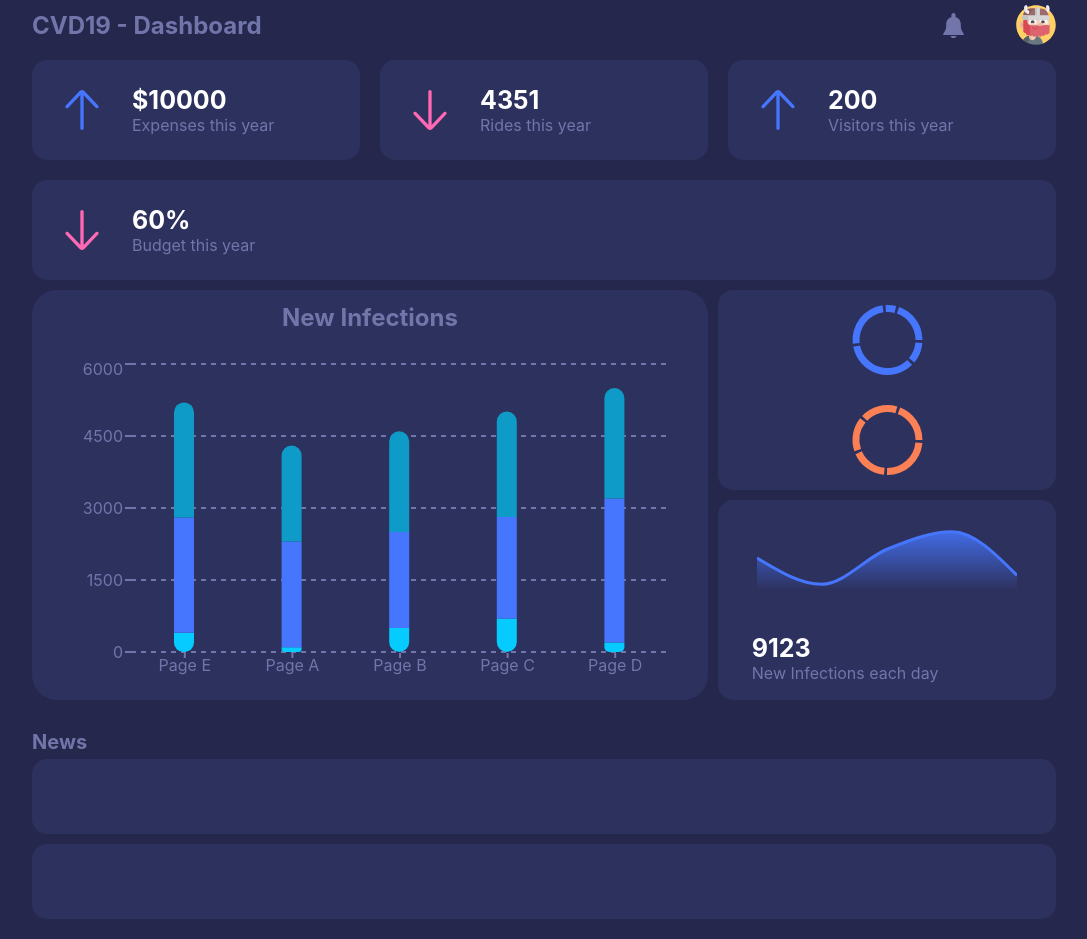
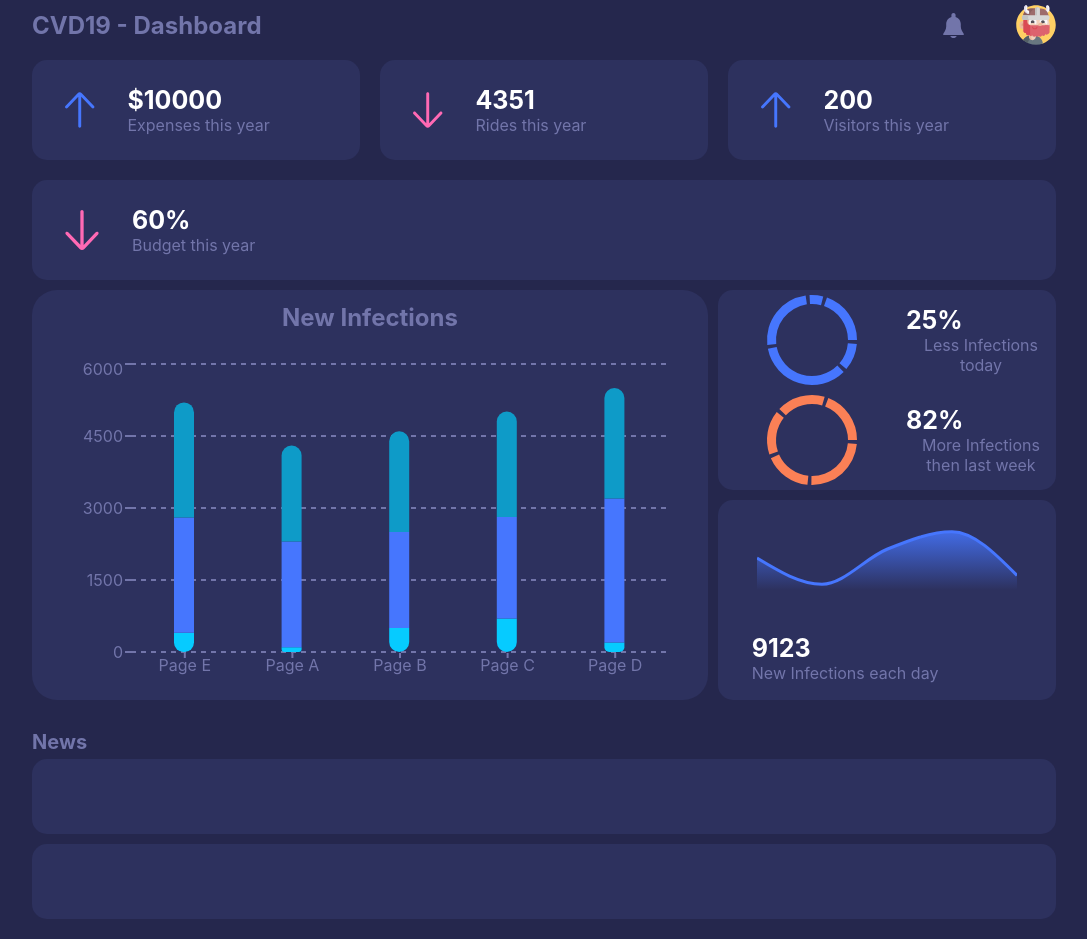
Before and after one commit to SilasNiewierra/cvd-dashboard, a React (Create React App) app: page / in a window 1280 px wide. Shown: the whole page, without its empty margins (96-1183 px from the left). Built offline with nearby package versions, Linux system fonts and the light colour scheme; some icons are missing.

Commit message:
added pie charts

```diff
--- a/src/components/charts/Charts.js
+++ b/src/components/charts/Charts.js
@@ -30,7 +30,8 @@ class Charts extends Component {
                 </div>
                 <div className="side-charts">
                     <div className="chart-top">
-                        <ResponsiveContainer width="50%" height="40%">
+                        <div className="chart-top-content">
+                            <ResponsiveContainer width="100%" height="100%">
                                 <PieChart onMouseEnter={this.onPieEnter}>
                                     <Pie
                                         data={data}
@@ -46,7 +47,13 @@ class Charts extends Component {
                                     </Pie>
                                 </PieChart>
                             </ResponsiveContainer>
-                        <ResponsiveContainer width="50%" height="40%">
+                            <div className="content">
+                                <h2 className="title">25%</h2>
+                                <p className="info">Less Infections today</p>
+                            </div>
+                        </div>
+                        <div className="chart-top-content">
+                            <ResponsiveContainer width="100%" height="100%">
                                 <PieChart onMouseEnter={this.onPieEnter}>
                                     <Pie
                                         data={data}
@@ -62,6 +69,11 @@ class Charts extends Component {
                                     </Pie>
                                 </PieChart>
                             </ResponsiveContainer>
+                            <div className="content">
+                                <h2 className="title">82%</h2>
+                                <p className="info">More Infections then last week</p>
+                            </div>
+                        </div>
 
 
 
--- a/src/components/charts/Charts.scss
+++ b/src/components/charts/Charts.scss
@@ -43,6 +43,15 @@
         border-radius: 15px;
         background-color: $color_box;
         flex: 2;
+
+        > .chart-top-content {
+            display: flex;
+            flex-direction: row;
+            align-items: center;
+            justify-content: flex-start;
+            width: 100%;
+            min-height: 100px;
+        }
     }
 
     > .chart-bottom {
@@ -55,8 +64,10 @@
         border-radius: 15px;
         background-color: $color_box;
         flex: 1;
+    }
+}
 
-        > .content {
+.content {
     display: flex;
     flex-direction: column;
     align-items: flex-start;
@@ -76,8 +87,6 @@
         color: $color_light_text;
     }
 }
-    }
-}
 
 @media only screen and (max-width: 700px) {
     .chart-flex-wrapper {
```
Also changed, not shown: 1 other file (tests, documents, lock files or other folders). Lines whose indentation alone changed are shown as unchanged.
